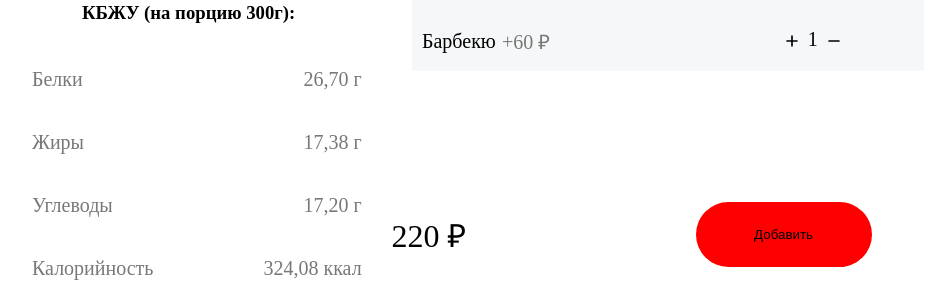
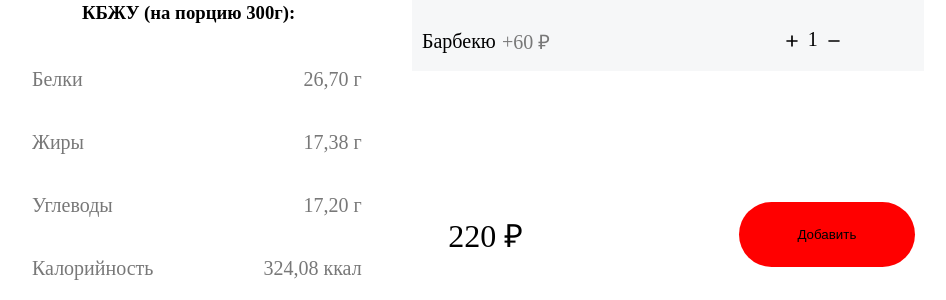
Before and after one commit to kolyashi/test-task, a website: page index.html in a window 1280 px wide. Shown: the part 548-848 px from the top of the page, without its empty margins (171-1117 px from the left). Drawn offline with Linux system fonts and the light colour scheme.

Commit message:
final update v2

```diff
--- a/index.css
+++ b/index.css
@@ -74,10 +74,11 @@ button {
   align-items: center;
   margin-top: 110px;
   margin-left: -95px;
+  gap: 30px;
 }
 
 .price_button > p {
-  margin-left: 420px;
+  margin-left: 520px;
   font-size: 32px;
 }
 
```
